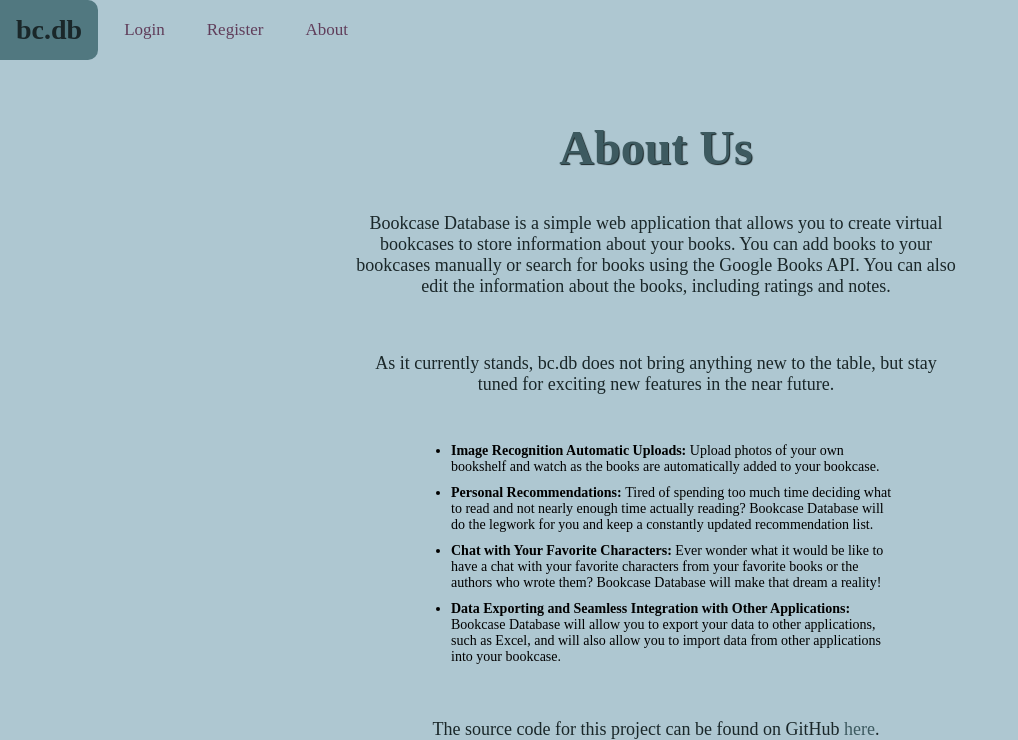
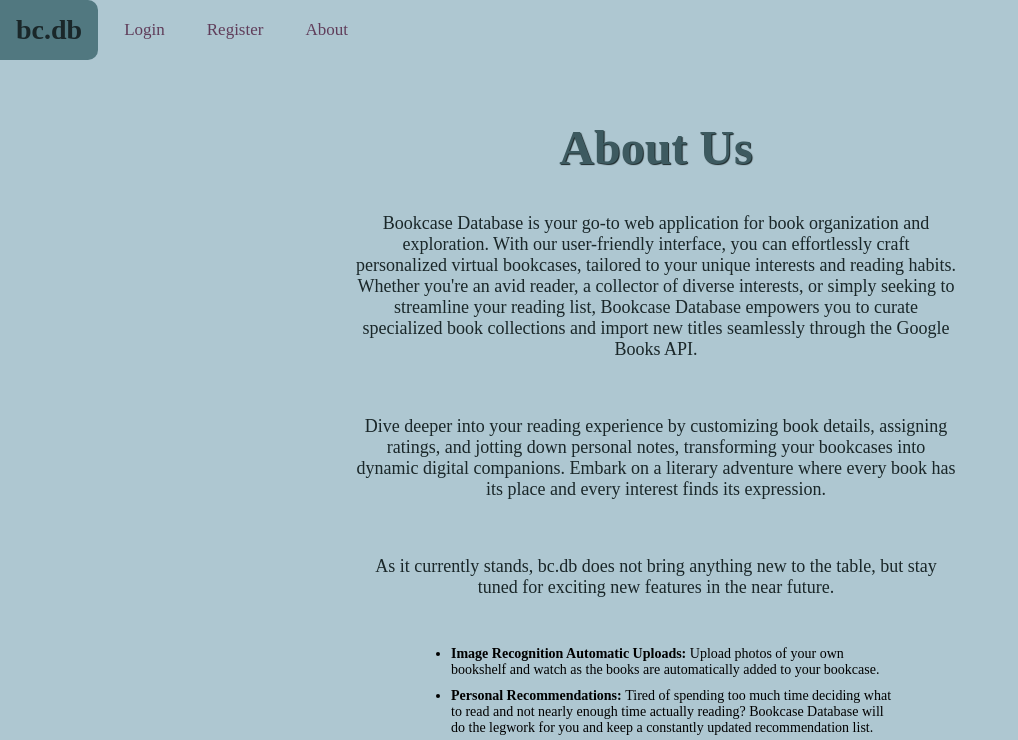
Before and after one commit to MyPetLobster/bookcase-database, a Flask app: page /about/ in a window 1280 px wide. Shown: the top 740 px of the page, without its empty margins (0-1018 px from the left). Run offline with Flask 3, Linux system fonts and the light colour scheme; some web fonts are replaced.

Commit message:
Fix flavicon path, edit homepage paragraphs

```diff
--- a/website/templates/about.html
+++ b/website/templates/about.html
@@ -3,13 +3,21 @@
 <div class="about-container container">
     <div class="about">
         <h1 class="about-h1">About Us</h1>
+
         <p>
-        Bookcase Database is a simple web application that allows you to
-        create virtual bookcases to store information about your books.
-        You can add books to your bookcases manually or search for books
-        using the Google Books API. You can also edit the information about the
-        books, including ratings and notes.
+            Bookcase Database is your go-to web application for book organization and exploration.
+            With our user-friendly interface, you can effortlessly craft personalized virtual bookcases,
+            tailored to your unique interests and reading habits. Whether you're an avid reader, a
+            collector of diverse interests, or simply seeking to streamline your reading list, Bookcase
+            Database empowers you to curate specialized book collections and import new titles seamlessly
+            through the Google Books API.
         </p>
+        <p>Dive deeper into your reading experience by customizing book details,
+            assigning ratings, and jotting down personal notes, transforming your bookcases into dynamic
+            digital companions. Embark on a literary adventure where every book has its place and every
+            interest finds its expression.
+        </p>
+
         <p>
         As it currently stands, bc.db does not bring anything new to the
         table, but stay tuned for exciting new features in the near future.
--- a/website/templates/base.html
+++ b/website/templates/base.html
@@ -16,10 +16,10 @@
       src="{{ url_for('static', filename='js/scripts.js') }}"
       defer
     ></script>
-    <link rel="apple-touch-icon" sizes="180x180" href="../static/images/favicon_io/apple-touch-icon.png">
-    <link rel="icon" type="image/png" sizes="32x32" href="../static/images/favicon_io/favicon-32x32.png">
-    <link rel="icon" type="image/png" sizes="16x16" href="../static/images/favicon_io/favicon-16x16.png">
-    <link rel="manifest" href="../static/images/favicon_io/site.webmanifest">
+    <link rel="apple-touch-icon" sizes="180x180" href="/static/images/favicon_io/apple-touch-icon.png">
+    <link rel="icon" type="image/png" sizes="32x32" href="/static/images/favicon_io/favicon-32x32.png">
+    <link rel="icon" type="image/png" sizes="16x16" href="/static/images/favicon_io/favicon-16x16.png">
+    <link rel="manifest" href="/static/images/favicon_io/site.webmanifest">
   </head>
   <body>
     <div class="topnav" id="myTopnav">
```
Also changed, not shown: website/templates/home.html (+10 -5 lines).
